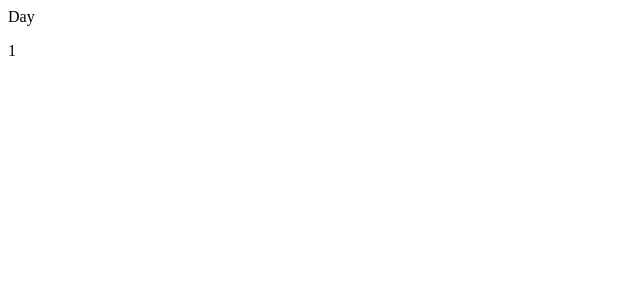
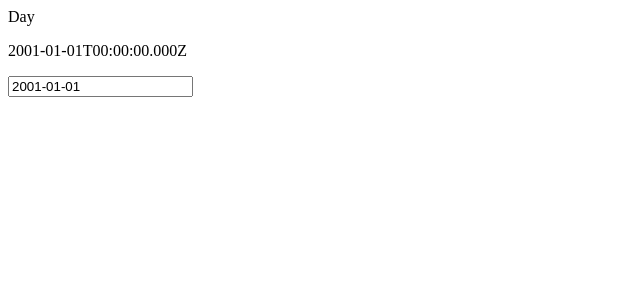
Before and after one commit to marmer/time-log, a React (Create React App) app: page /#/days/1 in a window 1280 px wide. Shown: the top 300 px of the page, without its empty margins (0-640 px from the left). Built offline with nearby package versions, Linux system fonts and the light colour scheme.

Commit message:
- Handling of correct and incorrect routes improved - Spike for Datepicking introduced

```diff
--- a/package.json
+++ b/package.json
@@ -8,7 +8,9 @@
     "react-dom": "^16.12.0",
     "react-router-dom": "^5.1.2",
     "react-scripts": "3.3.1",
-    "typescript": "~3.7.2"
+    "typescript": "~3.7.2",
+    "react-datepicker": "^2.11.0",
+    "moment": "^2.24.0"
   },
   "devDependencies": {
     "@testing-library/jest-dom": "5.1.0",
@@ -17,6 +19,7 @@
     "@types/jest": "25.1.1",
     "@types/node": "^12.0.0",
     "@types/react": "^16.9.0",
+    "@types/react-datepicker": "^2.10.0",
     "@types/react-dom": "^16.9.0",
     "@types/react-router-dom": "^5.1.3",
     "express": "latest",
--- a/src/views/App.tsx
+++ b/src/views/App.tsx
@@ -2,6 +2,7 @@ import React from "react";
 import {Redirect, Route, Switch} from "react-router-dom";
 import DayView from "./DayView";
 import NotFoundView from "./NotFoundView";
+import moment from "moment";
 
 export default class App extends React.Component {
     render() {
@@ -14,9 +15,13 @@ export default class App extends React.Component {
                     <Route exact path="/days">
                         <Redirect to={"/days/today"}/>
                     </Route>
-                    <Route exact path="/days/:day" render={routeProps => {
-                        return <DayView day={routeProps.match.params.day}/>
-                    }}/>
+                    <Route exact path="/days/today">
+                        <DayView day={new Date()}/>
+                    </Route>
+                    <Route exact path="/days/:day" render={routeProps =>
+                        moment(routeProps.match.params.day).isValid() ?
+                            <DayView day={moment(routeProps.match.params.day).toDate()}/> :
+                            <Route component={NotFoundView}/>}/>
                     <Route component={NotFoundView}/>
                 </Switch>
             </div>
--- a/src/views/DayView.tsx
+++ b/src/views/DayView.tsx
@@ -1,10 +1,27 @@
 import React from "react";
+import DatePicker from "react-datepicker";
+import {Route} from "react-router-dom";
+
+import "react-datepicker/dist/react-datepicker.css";
+import moment from "moment";
 
 export interface DayViewProps {
-    day: string;
+    day: Date;
 }
 
-export default function DayView(props: DayViewProps) {
-    return <div>Day
-        <p>{props.day}</p></div>
+export default class DayView extends React.Component<DayViewProps> {
+    render() {
+        return <div>Day
+            <p>{this.props.day.toISOString()}</p>
+            <Route render={({history}) =>
+                <DatePicker shouldCloseOnSelect
+                            todayButton="Today"
+                            dateFormat="yyyy-MM-dd"
+                            selected={this.props.day}
+                            onChange={day => {
+                                if (day) history.push(`/days/${moment(day).format("YYYY-MM-DD")}`)
+                            }}
+                />}/>
+        </div>
+    }
 }
```
Also changed, not shown: tslint.json (added, +20 -0 lines), 2 other files (tests, documents, lock files or other folders).
